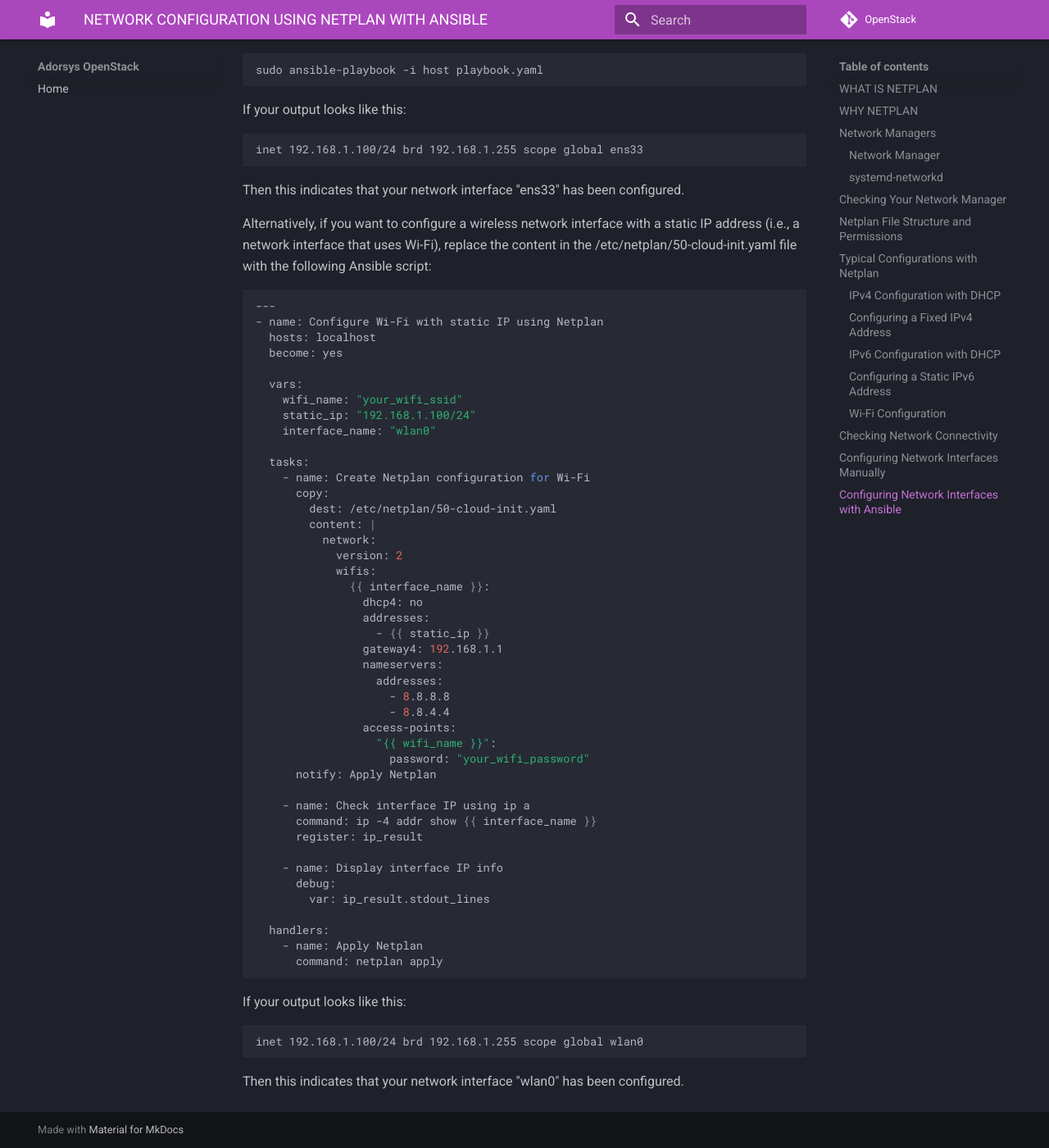
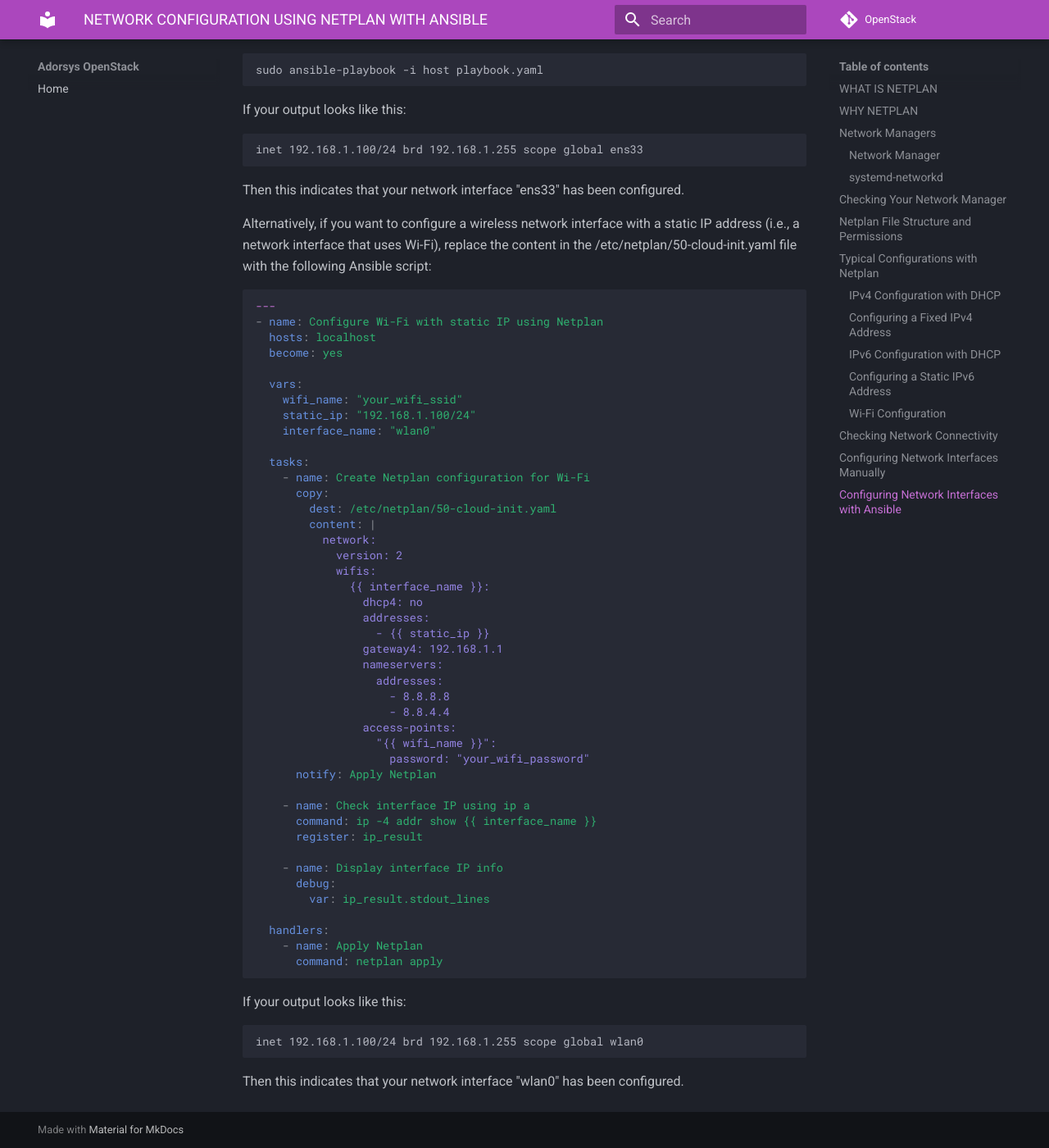
Before and after one commit to ADORSYS-GIS/openstack, an MkDocs documentation site: the page built from docs/netplan_doc.md, in a window 1280 px wide and 1400 px high, scrolled down 7208 px. Shown: the whole window at 82% size. Built offline with MkDocs 1.6.1 and Material for MkDocs 9.7.7, drawn with Linux system fonts in a browser that asks for light colours; comment, search, counter and statistics services are not loaded; some of the changed text lies outside the part shown.

Commit message:
fix error related to markdown linting

````diff
--- a/docs/netplan_doc.md
+++ b/docs/netplan_doc.md
@@ -297,7 +297,7 @@
 
 2. Create a playbook.yml file, copy and paste the following:
 
-```sh
+```yaml
 ---
 - name: Configure Ethernet with static IP using Netplan
   hosts: localhost
@@ -360,7 +360,7 @@
 content in the /etc/netplan/50-cloud-init.yaml file with the following Ansible
 script:
 
-```sh
+```yaml
 ---
 - name: Configure Wi-Fi with static IP using Netplan
   hosts: localhost
````
